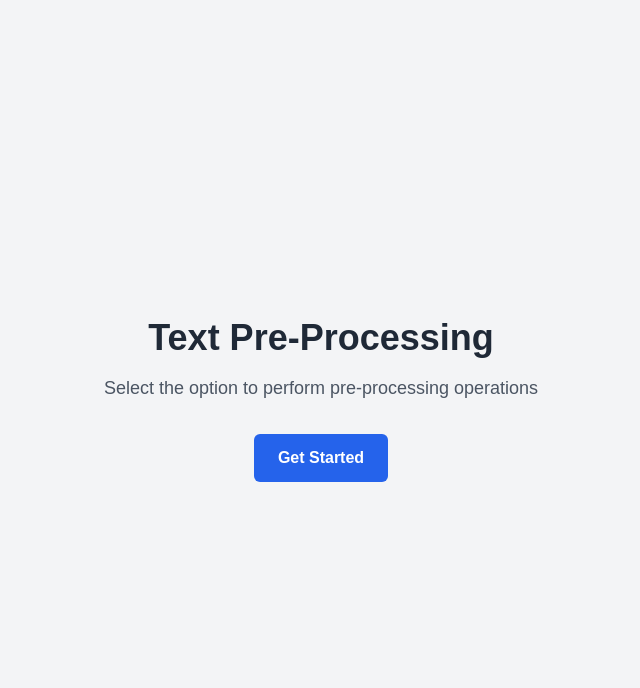
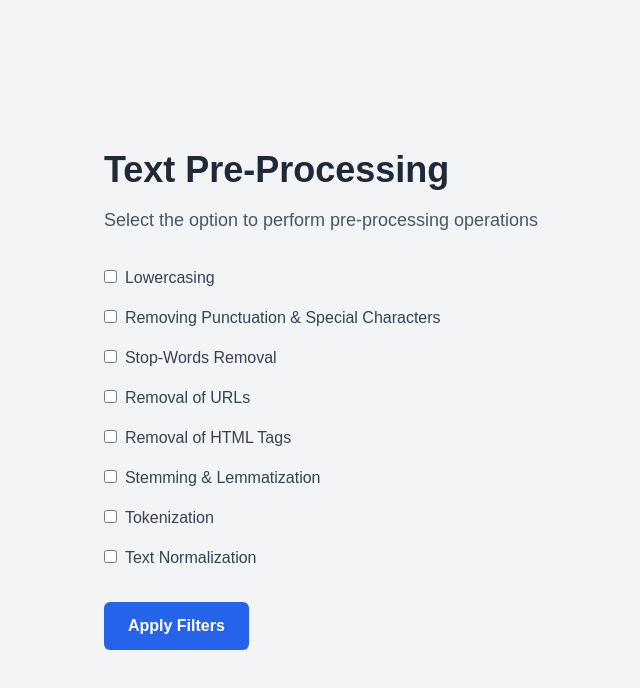
Before and after one commit to bhavyakamboj/tsai-erav3-assigment-2, a Next.js app: page /operations/text in a window 1280 px wide. Shown: the top 688 px of the page, without its empty margins (319-959 px from the left). Built offline with nearby package versions, Linux system fonts and the light colour scheme.

Commit message:
added all operations

```diff
--- a/app/operations/audio/page.js
+++ b/app/operations/audio/page.js
@@ -1,3 +1,3 @@
-export default function Page() {
+export default function AudioOperations() {
   return <h1>Audio Processing Page</h1>;
 }
--- a/app/operations/image/page.js
+++ b/app/operations/image/page.js
@@ -4,6 +4,6 @@
  * @returns {JSX.Element} The rendered video processing page.
  */
 /******  c0321376-69ae-40d1-8477-9eab4b65e819  *******/
-export default function Page() {
+export default function PageOperations() {
     return <h1>Image Processing Page</h1>;
   }
--- a/app/operations/page.tsx
+++ b/app/operations/page.tsx
@@ -3,6 +3,11 @@
 import { Fragment, useState } from 'react';
 import { FaFileAlt, FaMicrophone, FaImage, FaCube } from 'react-icons/fa';
 import React from 'react';
+import TextOperations from './text/page'
+import ImageOperations from './image/page'
+import AudioOperations from './audio/page'
+import ThreeDOperations from './three-d/page'
+
 
 export default function Operations() {
   const [selectedOperation, setSelectedOperation] = useState<string | null>(null);
@@ -10,13 +15,13 @@ export default function Operations() {
   const renderComponent = () => {
     switch (selectedOperation) {
       case 'text':
-        return <TextComponent />;
+        return <TextOperations />;
       case 'image':
-        return <ImageComponent />;
+        return <ImageOperations />;
       case 'audio':
-        return <AudioComponent />;
+        return <AudioOperations />;
       case 'three-d':
-        return <ThreeDComponent />;
+        return <ThreeDOperations />;
       default:
         return <Hero />;
     }
@@ -60,22 +65,6 @@ function Hero() {
       <h3>Select an operation to get started</h3>
     </Fragment>
   );
-}
-
-function TextComponent() {
-  return <div>Text Component</div>;
-}
-
-function ImageComponent() {
-  return <div>Image Component</div>;
-}
-
-function AudioComponent() {
-  return <div>Audio Component</div>;
-}
-
-function ThreeDComponent() {
-  return <div>3D Component</div>;
 }
 
 const containerStyle: React.CSSProperties = {
--- a/app/operations/text/page.js
+++ b/app/operations/text/page.js
@@ -1,19 +1,66 @@
 import { redirect } from 'next/navigation';
 
-export default function Home() {
+export default function TextOperations() {
 
     // Hero section
+    // return (
+    //     <div className="flex items-center justify-center h-screen bg-gray-100">
+    //         <div className="text-center">
+    //             <h1 className="text-4xl font-bold text-gray-800 mb-4">Text Pre-Processing</h1>
+    //             <p className="text-lg text-gray-600 mb-8">Select the option to perform pre-processing operations</p>
+
+    //             <button className="px-6 py-3 bg-blue-600 text-white font-semibold rounded-md hover:bg-blue-700">
+    //                 Get Started
+    //             </button>
+    //         </div>
+
+    //     </div>
+    // );
     return (
       <div className="flex items-center justify-center h-screen bg-gray-100">
-            <div className="text-center">
+          <div className="text-left">
               <h1 className="text-4xl font-bold text-gray-800 mb-4">Text Pre-Processing</h1>
               <p className="text-lg text-gray-600 mb-8">Select the option to perform pre-processing operations</p>
 
-                <button className="px-6 py-3 bg-blue-600 text-white font-semibold rounded-md hover:bg-blue-700">
-                    Get Started
+              <div className="space-y-4">
+                  <div>
+                      <input type="checkbox" id="lowercasing" className="mr-2" />
+                      <label htmlFor="lowercasing" className="text-gray-700">Lowercasing</label>
+                  </div>
+                  <div>
+                      <input type="checkbox" id="remove-punctuation" className="mr-2" />
+                      <label htmlFor="remove-punctuation" className="text-gray-700">Removing Punctuation & Special Characters</label>
+                  </div>
+                  <div>
+                      <input type="checkbox" id="stop-words" className="mr-2" />
+                      <label htmlFor="stop-words" className="text-gray-700">Stop-Words Removal</label>
+                  </div>
+                  <div>
+                      <input type="checkbox" id="remove-urls" className="mr-2" />
+                      <label htmlFor="remove-urls" className="text-gray-700">Removal of URLs</label>
+                  </div>
+                  <div>
+                      <input type="checkbox" id="remove-html" className="mr-2" />
+                      <label htmlFor="remove-html" className="text-gray-700">Removal of HTML Tags</label>
+                  </div>
+                  <div>
+                      <input type="checkbox" id="stemming-lemmatization" className="mr-2" />
+                      <label htmlFor="stemming-lemmatization" className="text-gray-700">Stemming & Lemmatization</label>
+                  </div>
+                  <div>
+                      <input type="checkbox" id="tokenization" className="mr-2" />
+                      <label htmlFor="tokenization" className="text-gray-700">Tokenization</label>
+                  </div>
+                  <div>
+                      <input type="checkbox" id="text-normalization" className="mr-2" />
+                      <label htmlFor="text-normalization" className="text-gray-700">Text Normalization</label>
+                  </div>
+              </div>
+
+              <button className="mt-8 px-6 py-3 bg-blue-600 text-white font-semibold rounded-md hover:bg-blue-700">
+                  Apply Filters
               </button>
           </div>
-
       </div>
   );
 }
--- a/app/operations/three-d/page.js
+++ b/app/operations/three-d/page.js
@@ -1,3 +1,3 @@
-export default function Page() {
+export default function ThreeDOperations() {
     return <h1>Three D Processing Page</h1>;
   }
```
Lines whose indentation alone changed are shown as unchanged.
